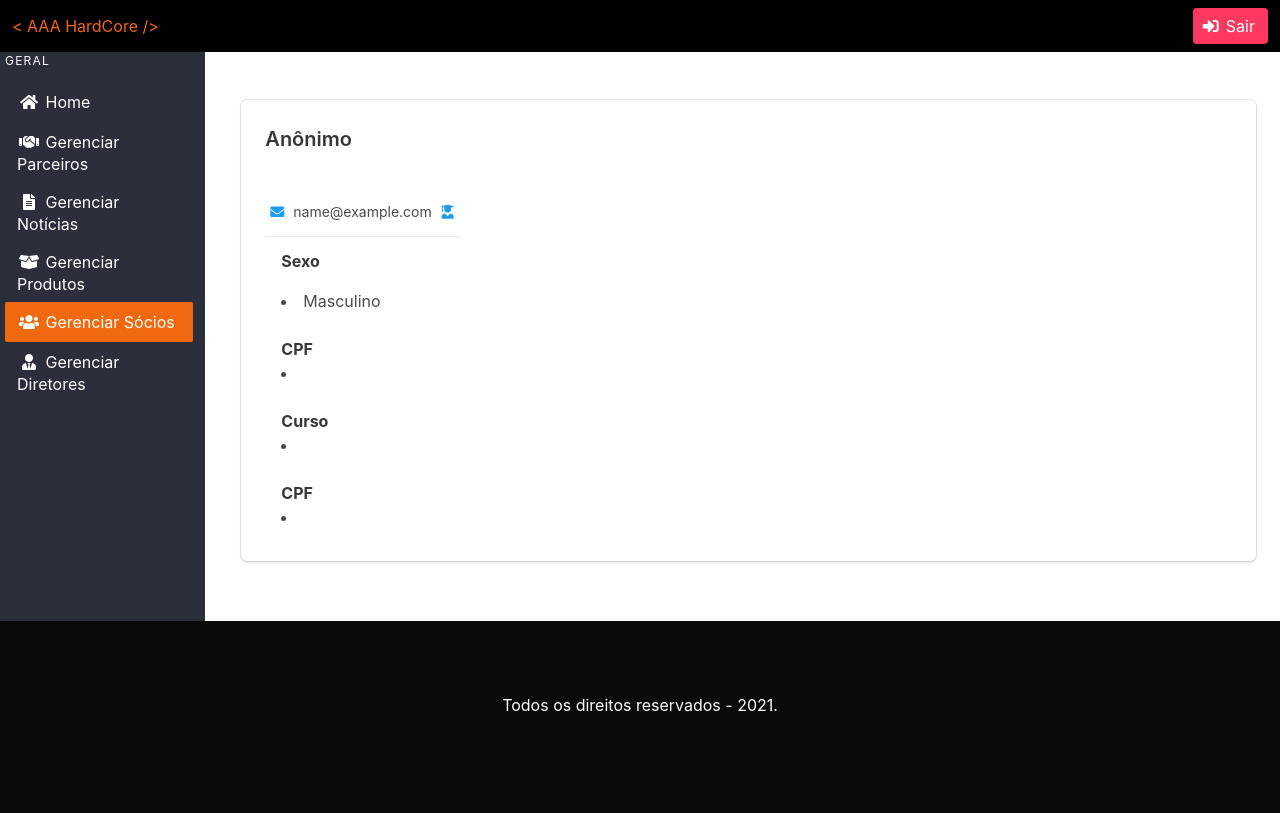
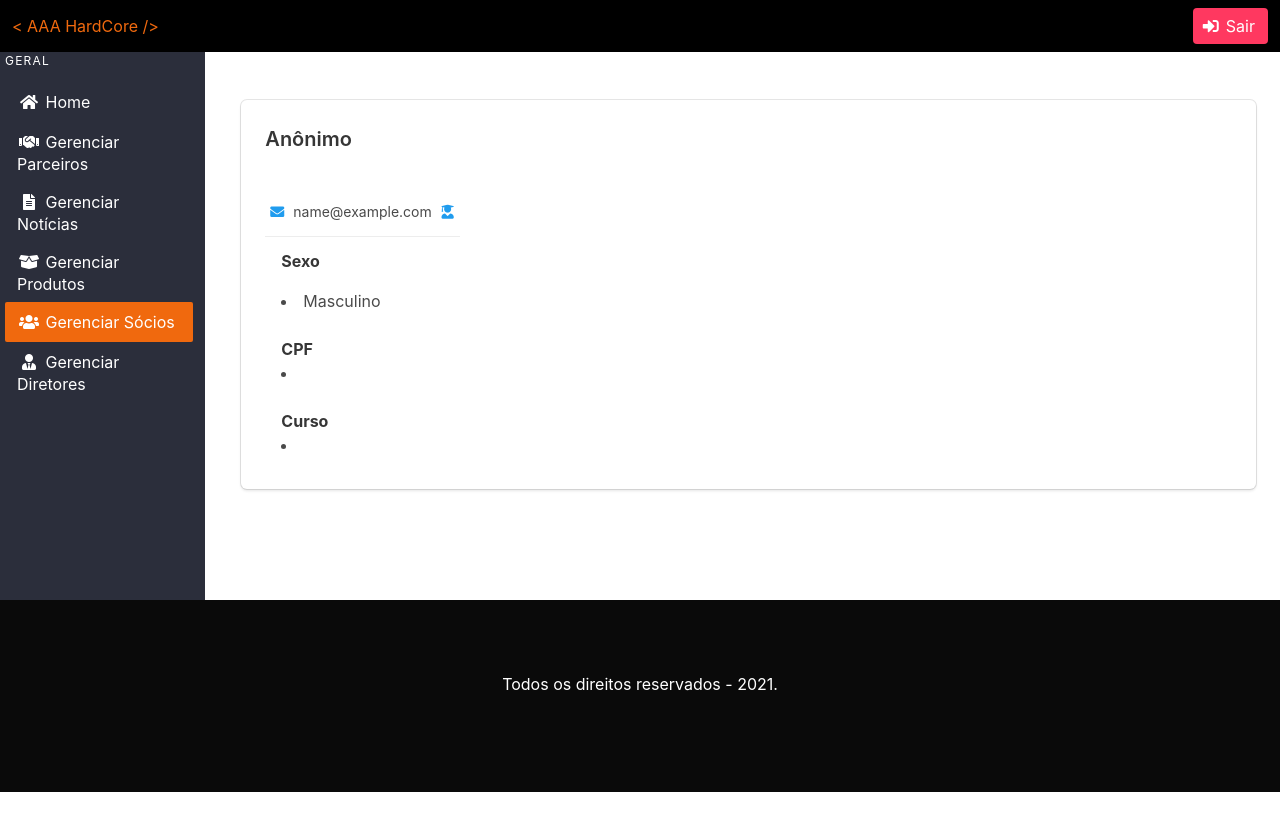
Before and after one commit to lucasousa/aaa-hardcore, a Django app: page /association/student/1 in a window 1280 px wide. After the commit the page ends 792 px from the top, so only its background shows below. Run offline with Django 3.2, Linux system fonts and the light colour scheme; the visitor is signed in with stand-in values (Sample User, id 1); data comes from the database, SQL or seed files in the repository.

Commit message:
removendo cpf duplicado

```diff
--- a/association/templates/association/student_details.html
+++ b/association/templates/association/student_details.html
@@ -48,10 +48,6 @@
 									<br>
 									<li>{{object.profile.course_name}}</li>
 									<br>
-									<strong>CPF</strong>
-									<br>
-									<li>{{object.profile.cpf}}</li>
-									<br>
 								</p>
 							</div>
 						</div>
```
